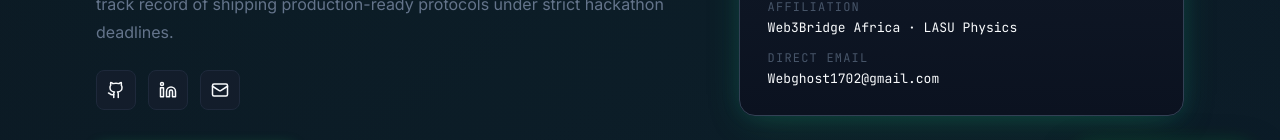
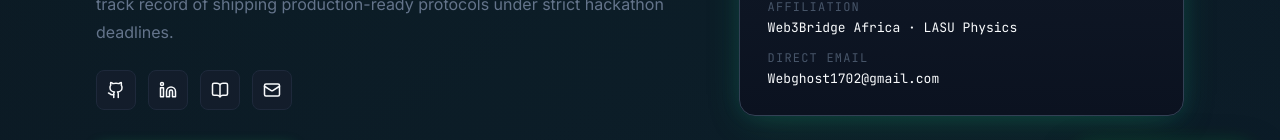
Before and after one commit to Webghost01-NG/webghost, a React (Vite) app: page / in a window 1280 px wide. Shown: the part 589-729 px from the top of the page. Built offline with nearby package versions, Linux system fonts and the light colour scheme.

Commit message:
feat: updated Technical Articles section with real Medium publications and added Medium profile link

```diff
--- a/src/components/Hero.jsx
+++ b/src/components/Hero.jsx
@@ -1,7 +1,7 @@
 import { Link } from "react-router-dom";
 import { motion } from "framer-motion";
 import styled from "styled-components";
-import { Mail, Award, FileText } from "lucide-react";
+import { Mail, Award, FileText, BookOpen } from "lucide-react";
 import { useTypedHash } from "../hooks/useTypedHash";
 import { profile, stats } from "../data/profile";
 
@@ -326,6 +326,9 @@ export default function Hero({ onOpenResume }) {
             <SocialIcon href={profile.linkedinUrl} target="_blank" rel="noreferrer" title="LinkedIn Profile">
               <LinkedinIcon size={18} />
             </SocialIcon>
+            <SocialIcon href={profile.mediumUrl} target="_blank" rel="noreferrer" title="Medium Publications">
+              <BookOpen size={18} />
+            </SocialIcon>
             <SocialIcon href={`mailto:${profile.email}`} title="Send Email">
               <Mail size={18} />
             </SocialIcon>
--- a/src/data/profile.js
+++ b/src/data/profile.js
@@ -1,4 +1,4 @@
-// All content sourced from profile, CVs, GitHub repositories, Vercel deployments, and Web3Bridge Africa credentials.
+// All content sourced from profile, CVs, GitHub repositories, Vercel deployments, Medium articles, and Web3Bridge Africa credentials.
 export const profile = {
   name: "Abdurrahman Opeyemi Adesanya",
   alias: "Web ghost",
@@ -10,6 +10,7 @@ export const profile = {
   github: "github.com/Webghost01-NG",
   githubUrl: "https://github.com/Webghost01-NG",
   linkedinUrl: "https://www.linkedin.com/in/abdurrahman-adesanya-53aaa823a/",
+  mediumUrl: "https://medium.com/@webghost1702",
   summary:
     "Full-stack and Web3 developer building decentralised applications, autonomous AI agents, payment protocols, and interactive Web3 platforms. Web3Bridge Africa Alumni (Web2 Advanced & Web3 Solidity). Proficient in React, JavaScript, Solidity, Foundry, Next.js, and Ethers.js, with a proven track record of shipping production-ready protocols under strict hackathon deadlines.",
 };
@@ -93,25 +94,25 @@ export const networks = [
 
 export const articles = [
   {
-    title: "Building Model Context Protocol (MCP) Servers for Autonomous AI Agents",
-    tag: "AI & Web3",
-    readTime: "5 min read",
-    snippet: "How to connect LLMs (Claude, Cursor) to EVM smart contract execution vectors using deterministic MCP tool interfaces.",
-    url: "https://github.com/Webghost01-NG/executix-ai",
+    title: "Ethereum's Glow Up: The Full Story of Its Stages from Frontier to Fusaka",
+    tag: "Ethereum & EVM",
+    readTime: "6 min read",
+    snippet: "Exploring the evolutionary timeline of Ethereum, from its genesis Frontier network to modern upgrade stages like Fusaka.",
+    url: "https://medium.com/@webghost1702/ethereums-glow-up-the-full-story-of-its-stages-from-frontier-to-fusaka-75393a57ba14",
   },
   {
-    title: "Gas Optimization & Security Patterns in Solidity Smart Contracts",
-    tag: "Solidity",
+    title: "Behind the Seed: How Wallets, Private Keys, and Seed Phrases Are Actually Created",
+    tag: "Cryptography & Security",
     readTime: "7 min read",
-    snippet: "A practical guide to memory caching, reentrancy guards, and custom errors using Foundry test suites.",
-    url: "https://github.com/Webghost01-NG",
+    snippet: "A deep dive into BIP-39 mnemonic derivation, entropy generation, HD wallets, and SECP256k1 elliptic curve key pairs.",
+    url: "https://medium.com/@webghost1702/behind-the-seed-how-wallets-private-keys-and-seed-phrases-are-actually-created-49e1b556d41f",
   },
   {
-    title: "Democratizing Real Estate RWAs via EIP-712 Signed AI Appraisals",
-    tag: "RWAs & BOT Chain",
-    readTime: "6 min read",
-    snippet: "Architecting fractional real estate tokenization contracts backed by verifiable cryptographic oracle attestations.",
-    url: "https://frontend-ecru-nu-85.vercel.app",
+    title: "Multi-Chain and Its Examples",
+    tag: "Blockchain Architecture",
+    readTime: "5 min read",
+    snippet: "Analyzing multi-chain ecosystems, cross-chain communication protocols, interoperability standards, and practical industry examples.",
+    url: "https://medium.com/@webghost1702/multi-chain-and-its-examples-285162ea56cd",
   },
 ];
 
```
